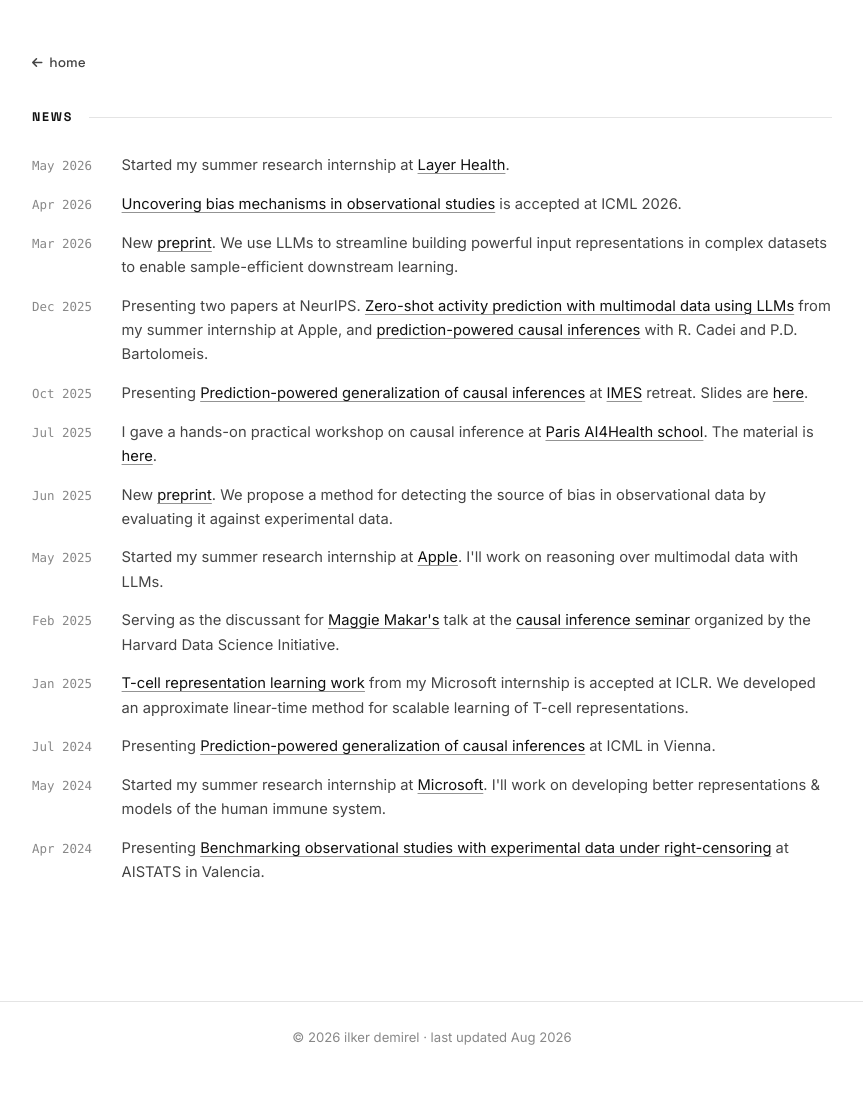
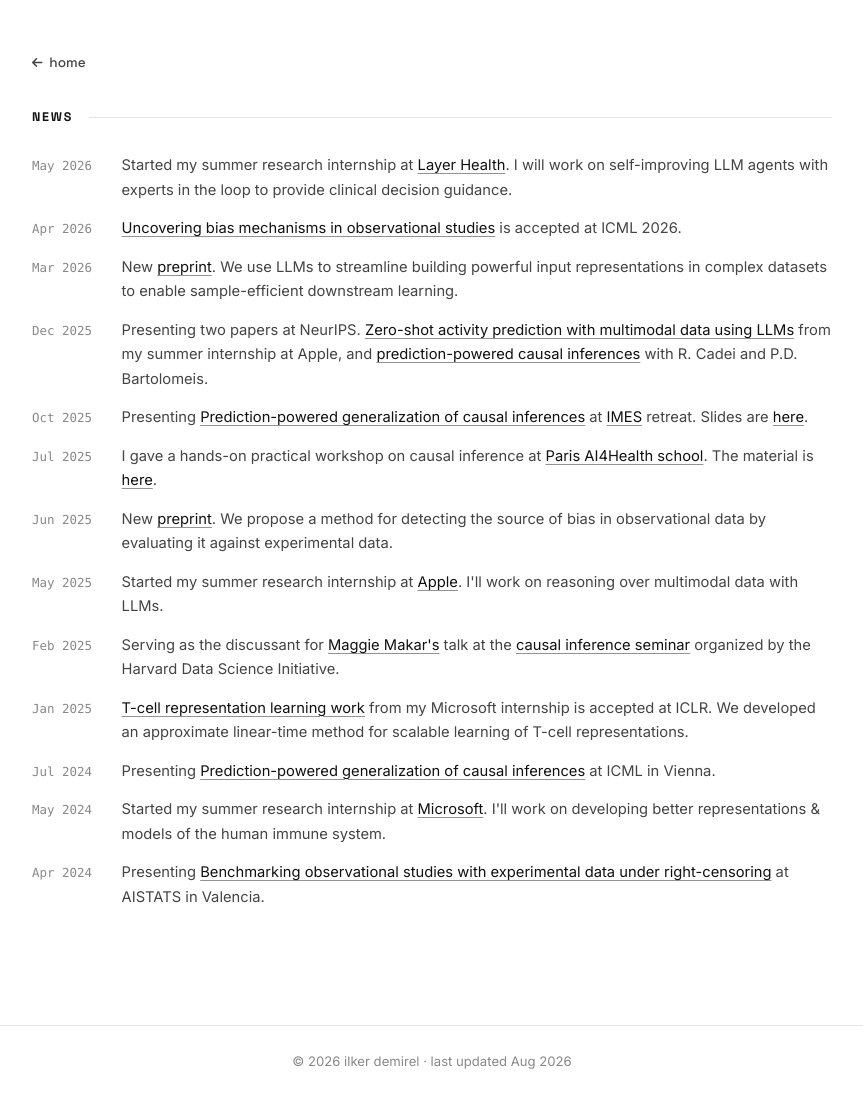
Before and after one commit to demireal/demireal.github.io, a Jekyll site: the page built from _pages/news.md, in a window 1280 px wide. Shown: the whole page, without its empty margins (208-1071 px from the left). Built offline with Jekyll 4.4.1, drawn with Linux system fonts in a browser that asks for light colours; before the commit the page ends 1072 px from its top, so only the background shows below that.

Commit message:
v2: expand Layer Health news item
Co-authored-by: Cursor <cursoragent@cursor.com>

```diff
--- a/_data/news.yml
+++ b/_data/news.yml
@@ -1,5 +1,5 @@
 - date: "May 2026"
-  text: "Started my summer research internship at <a href='https://www.layerhealth.com'>Layer Health</a>."
+  text: "Started my summer research internship at <a href='https://www.layerhealth.com'>Layer Health</a>. I will work on self-improving LLM agents with experts in the loop to provide clinical decision guidance."
 
 - date: "Apr 2026"
   text: "<a href='https://arxiv.org/pdf/2506.01191'>Uncovering bias mechanisms in observational studies</a> is accepted at ICML 2026."
```
